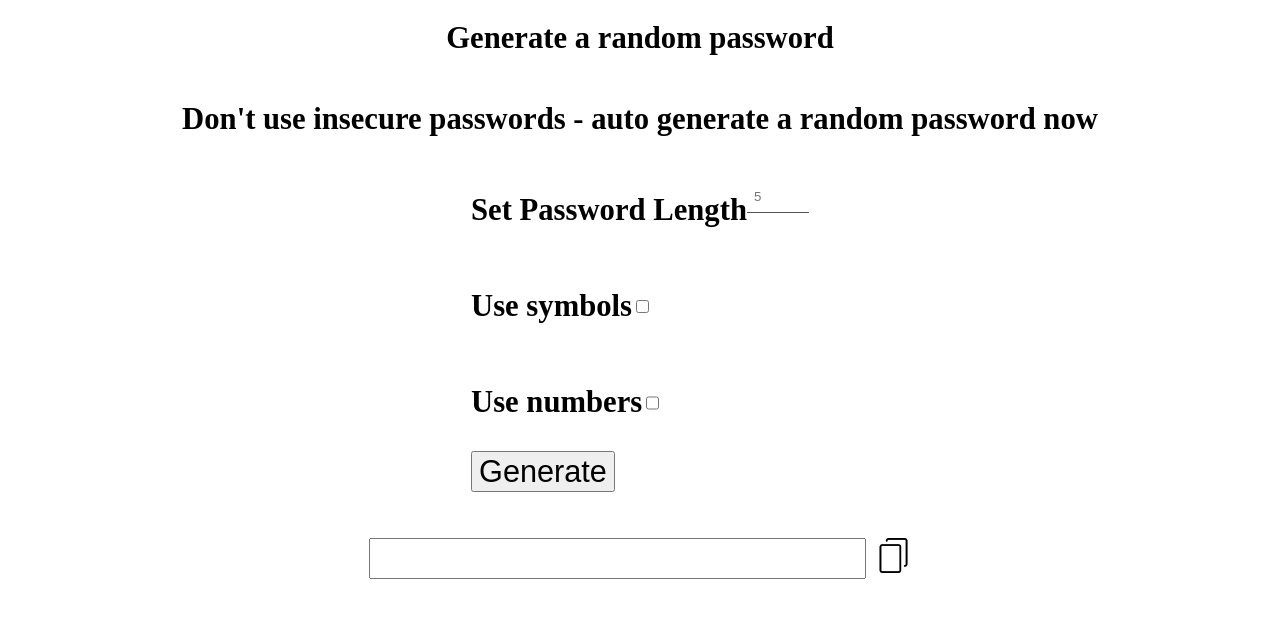
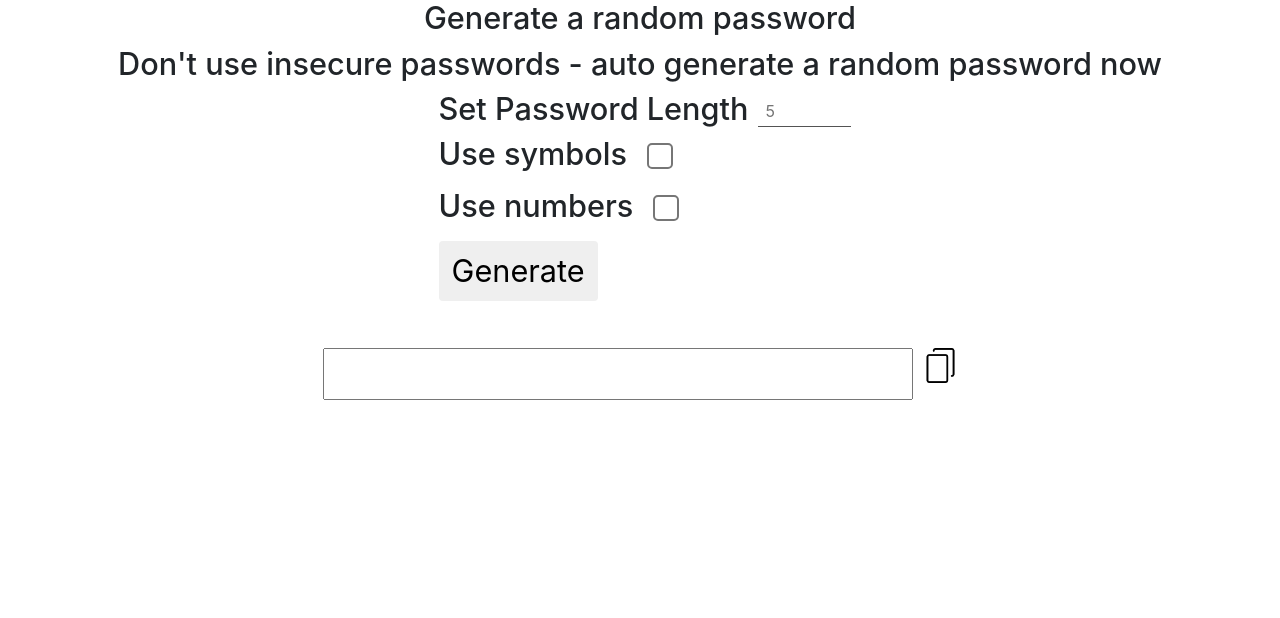
Before and after one commit to monsterreh2b/password-generator, a website built with Vite: page index.html in a window 1280 px wide. Built offline with nearby package versions, Linux system fonts and the light colour scheme.

Commit message:
look and feel

```diff
--- a/index.css
+++ b/index.css
@@ -43,3 +43,16 @@ button.btn {
 .bigFont {
     font-size: 23pt;
 }
+
+input[type="checkbox"] {
+    zoom: 2;
+    margin-left: 10px;
+    position: relative;
+    bottom: 3px;
+}
+
+input#length {
+    position: relative;
+    top: 5px;
+    left: 10px;
+}
--- a/index.html
+++ b/index.html
@@ -2,9 +2,13 @@
     <head>
         <link rel="stylesheet" href="index.css">
         <script src="https://kit.fontawesome.com/4fb8ac8ed6.js" crossorigin="anonymous"></script>
-
+        <link rel="stylesheet" href="https://cdn.jsdelivr.net/npm/bootstrap@4.0.0/dist/css/bootstrap.min.css" integrity="sha384-Gn5384xqQ1aoWXA+058RXPxPg6fy4IWvTNh0E263XmFcJlSAwiGgFAW/dAiS6JXm" crossorigin="anonymous">
     </head>
 <body>
+    <div class="container">
+        <div class="row">
+
+            <div class="col-xs-12 col-sm-12 col-md-12 col-lg-12">
                 <div class="griddy-center">
                     <h1 class="bigFont">Generate a random password</h1>
                     <h2 class="bigFont">Don't use insecure passwords - auto generate a random password now</h2>
@@ -32,5 +36,8 @@
 
 
 
+            </div>
+        </div>
+    </div>
 </body>
 </html>
```
Lines whose indentation alone changed are shown as unchanged.
